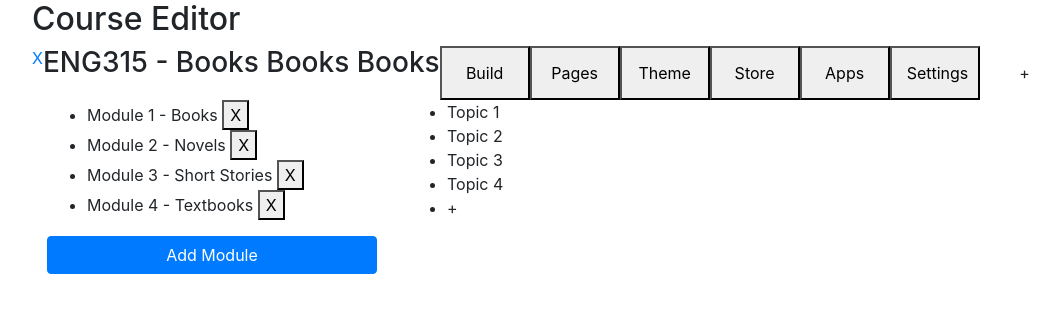
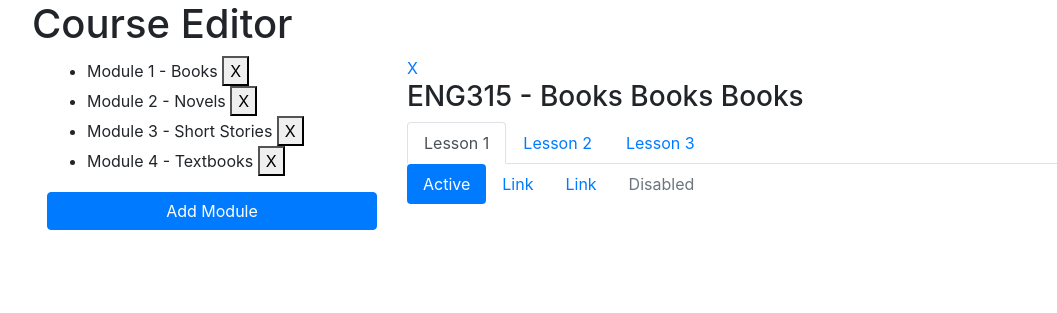
Before and after one commit to whysgai/EdTeach_Server_Java, a web app: page /course_editor/editor.template.client.html in a window 1280 px wide. Shown: the part 56-369 px from the top of the page, without its empty margins (53-1110 px from the left). Run offline with its HTML, style and script files only (its server is not run), Linux system fonts and the light colour scheme; data that the repository does not hold is empty.

Commit message:
feat: Overhaul editor layout

```diff
--- a/src/main/webapp/course_editor/editor.template.client.html
+++ b/src/main/webapp/course_editor/editor.template.client.html
@@ -18,18 +18,9 @@
             <div class="nav-elem col sm-1"></div>
         </nav>
         <div class="container">
-            <h2 class="">Course Editor</h2>
-            <div class="row col-sm-12">
-                <a href="#" class="wbdv-course-editor wbdv-close">X</a>
-                <h3 class="wbdv-course-title">ENG315 - Books Books Books</h3>
-                <button class="col-sm-1">Build</button>
-                <button class="col-sm-1">Pages</button>
-                <button class="col-sm-1">Theme</button>
-                <button class="col-sm-1">Store</button>
-                <button class="col-sm-1">Apps</button>
-                <button class="col-sm-1">Settings</button>
-                <button class="btn btn-block col-sm-1 wbdv-module-item-add-btn">+</button>
-            </div>
+            <h1 class="">Course Editor</h1>
+
+
             <div class="row col-sm-12">
                 <div class="wbdv-module-list col-sm-4">
                     <ul>
@@ -52,13 +43,39 @@
                     </ul>
                     <button class="btn btn-primary btn-block wbdv-module-item-add-btn">Add Module</button>
                 </div>
+
+
+
+
                 <div class=" col-sm-8">
-                    <ul class="wbdv-topic-pill-list">
-                        <li class="">Topic 1</li>
-                        <li class="wbdv-topic-pill">Topic 2</li>
-                        <li class="wbdv-topic-pill">Topic 3</li>
-                        <li class="wbdv-topic-pill">Topic 4</li>
-                        <li class="wbdv-topic-add-btn">+</li>
+                    <div>
+                        <a href="#" class="wbdv-course-editor wbdv-close">X</a>
+                        <h3 class="wbdv-course-title">ENG315 - Books Books Books</h3>
+                    </div>
+                    <ul class="nav nav-tabs">
+                        <li class="nav-item">
+                            <a class="nav-link active" href="#">Lesson 1</a>
+                        </li>
+                        <li class="nav-item">
+                            <a class="nav-link" href="#">Lesson 2</a>
+                        </li>
+                        <li class="nav-item">
+                            <a class="nav-link" href="#">Lesson 3</a>
+                        </li>
+                    </ul>
+                    <ul class="nav nav-pills">
+                        <li class="nav-item">
+                            <a class="nav-link active" href="#">Active</a>
+                        </li>
+                        <li class="nav-item">
+                            <a class="nav-link" href="#">Link</a>
+                        </li>
+                        <li class="nav-item">
+                            <a class="nav-link" href="#">Link</a>
+                        </li>
+                        <li class="nav-item">
+                            <a class="nav-link disabled" href="#">Disabled</a>
+                        </li>
                     </ul>
                     <form>
 
@@ -66,5 +83,8 @@
                 </div>
             </div>
         </div>
+            <div class="row col-sm-12">
+
+        </div>
     </body>
 </html>
```
